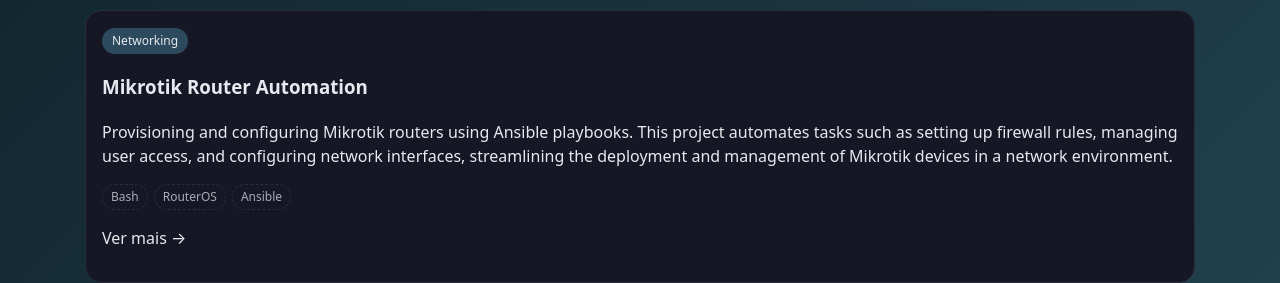
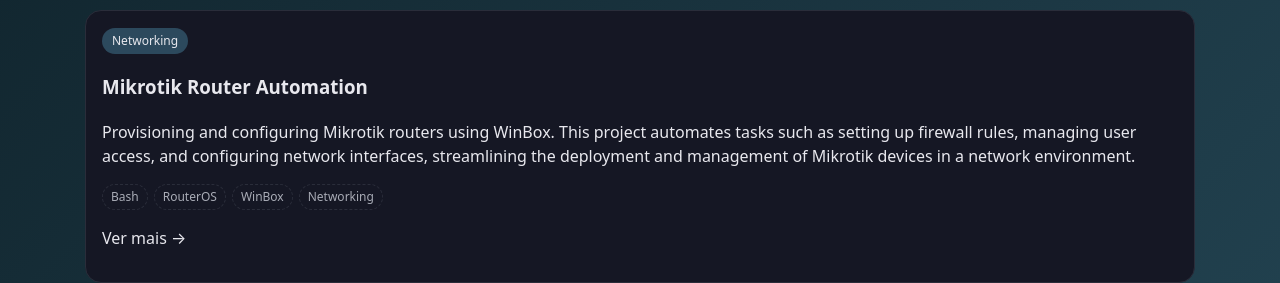
Before and after one commit to LuanMoreno10/portfolio-luan, a React (Vite) app in the folder frontend/: page / in a window 1280 px wide. Shown: the part 1089-1372 px from the top of the page. Built offline with nearby package versions, Linux system fonts and the light colour scheme.

Commit message:
Porjects update

```diff
--- a/frontend/src/components/Projects.jsx
+++ b/frontend/src/components/Projects.jsx
@@ -9,8 +9,8 @@
     {
     title: 'Mikrotik Router Automation',
     badge: 'Networking',
-    desc: 'Provisioning and configuring Mikrotik routers using Ansible playbooks. This project automates tasks such as setting up firewall rules, managing user access, and configuring network interfaces, streamlining the deployment and management of Mikrotik devices in a network environment.',
-    tags: ['Bash','RouterOS','Ansible'],
+    desc: 'Provisioning and configuring Mikrotik routers using WinBox. This project automates tasks such as setting up firewall rules, managing user access, and configuring network interfaces, streamlining the deployment and management of Mikrotik devices in a network environment.',
+    tags: ['Bash','RouterOS','WinBox','Networking'],
     link: ''
     },
     {
```
